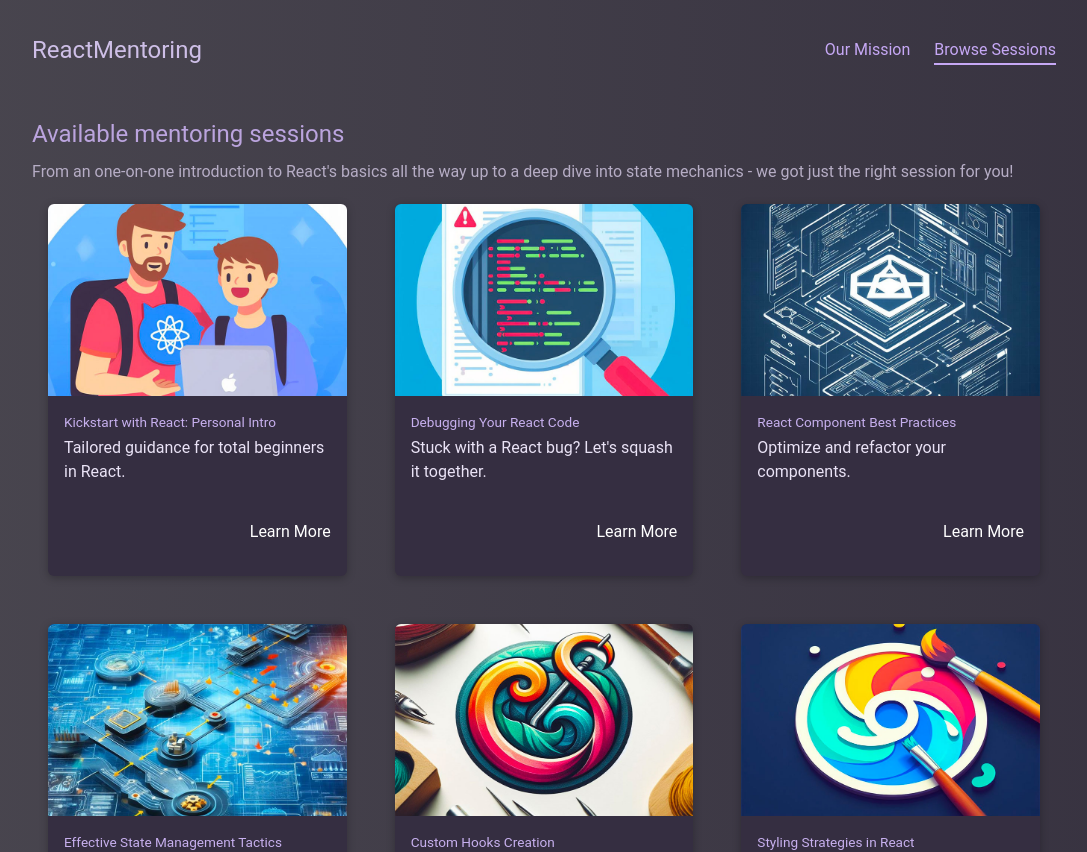
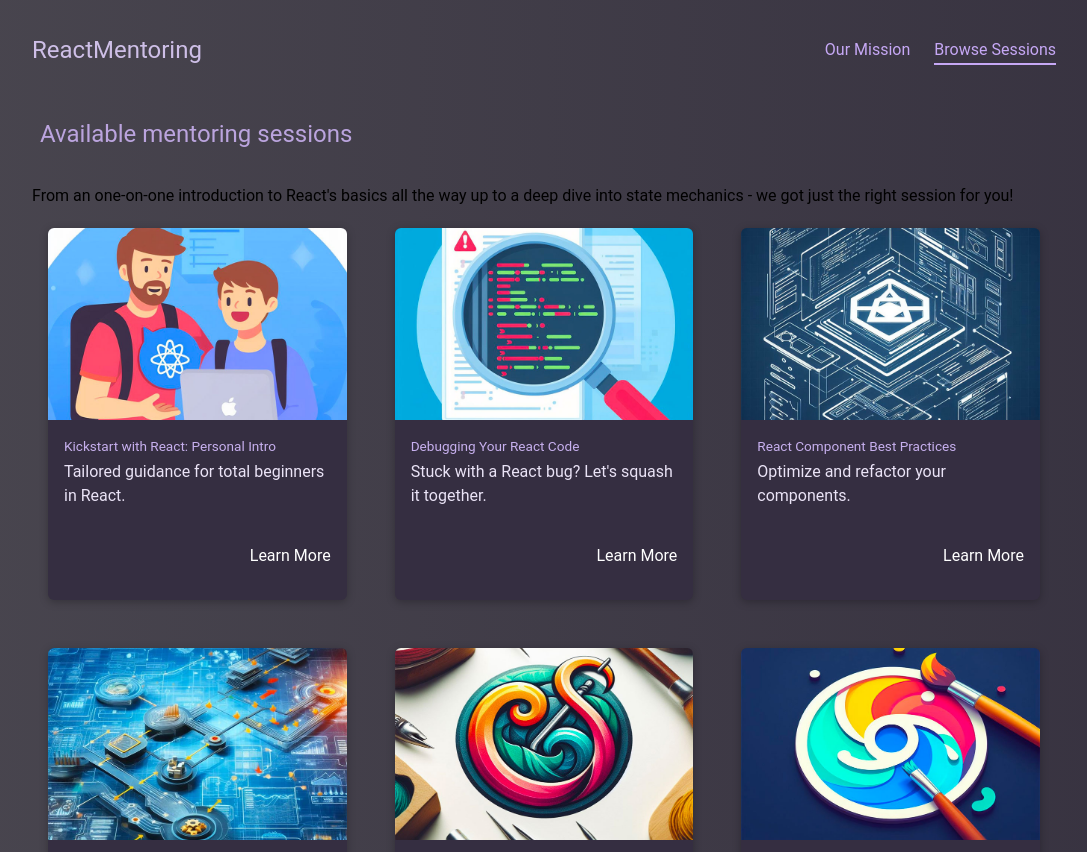
Before and after one commit to nenadmne/typescript-sessions-page, a React (Vite) app: page /sessions in a window 1280 px wide. Shown: the top 852 px of the page, without its empty margins (96-1183 px from the left). Built offline with nearby package versions, Linux system fonts and the light colour scheme.

Commit message:
Sessions component Tailwind css | wide screen

```diff
--- a/src/components/pages/sessions/Sessions.tsx
+++ b/src/components/pages/sessions/Sessions.tsx
@@ -3,7 +3,7 @@ import SessionList from "./components/SessionList.tsx";
 
 export default function SessionsPage() {
   return (
-    <main id="sessions-page">
+    <main id="sessions-page" className="w-[80%] max-w-7xl my-12 mx-auto">
       <SessionsHeader />
       <SessionList />
     </main>
--- a/src/components/pages/sessions/components/SessionsHeader.tsx
+++ b/src/components/pages/sessions/components/SessionsHeader.tsx
@@ -1,8 +1,8 @@
 export default function SessionsHeader() {
   return (
     <header>
-      <h2>Available mentoring sessions</h2>
-      <p>
+      <h2 className="my-8 mx-2 text-xl text-sessions-h">Available mentoring sessions</h2>
+      <p className="m-0 text-session-h-p">
         From an one-on-one introduction to React's basics all the way up to a
         deep dive into state mechanics - we got just the right session for you!
       </p>
--- a/src/index.css
+++ b/src/index.css
@@ -127,22 +127,22 @@ body {
   color: #d5cbe7;
 }
 
-#sessions-page {
+/* #sessions-page {
   width: 80%;
   max-width: 80rem;
   margin: 3rem auto;
-}
+} */
 
-#sessions-page h2 {
+/* #sessions-page h2 {
   margin: 2rem 0 0.5rem 0;
   font-size: 1.5rem;
   color: #bba4de;
-}
-
+} */
+/*
 #sessions-page header p {
   margin: 0;
   color: #b6adc5;
-}
+} */
 
 
 #session-page {
--- a/tailwind.config.js
+++ b/tailwind.config.js
@@ -11,6 +11,8 @@ export default {
         "lighter-purple": "#eae3f6",
         "header-pink": "#cebfe7",
         "header-link": "#c6a8f5",
+        "sessions-h": "#bba4de",
+        "sessions-h-p": "#b6adc5",
       },
       fontSize: {
         sm: "0.85rem",
```
